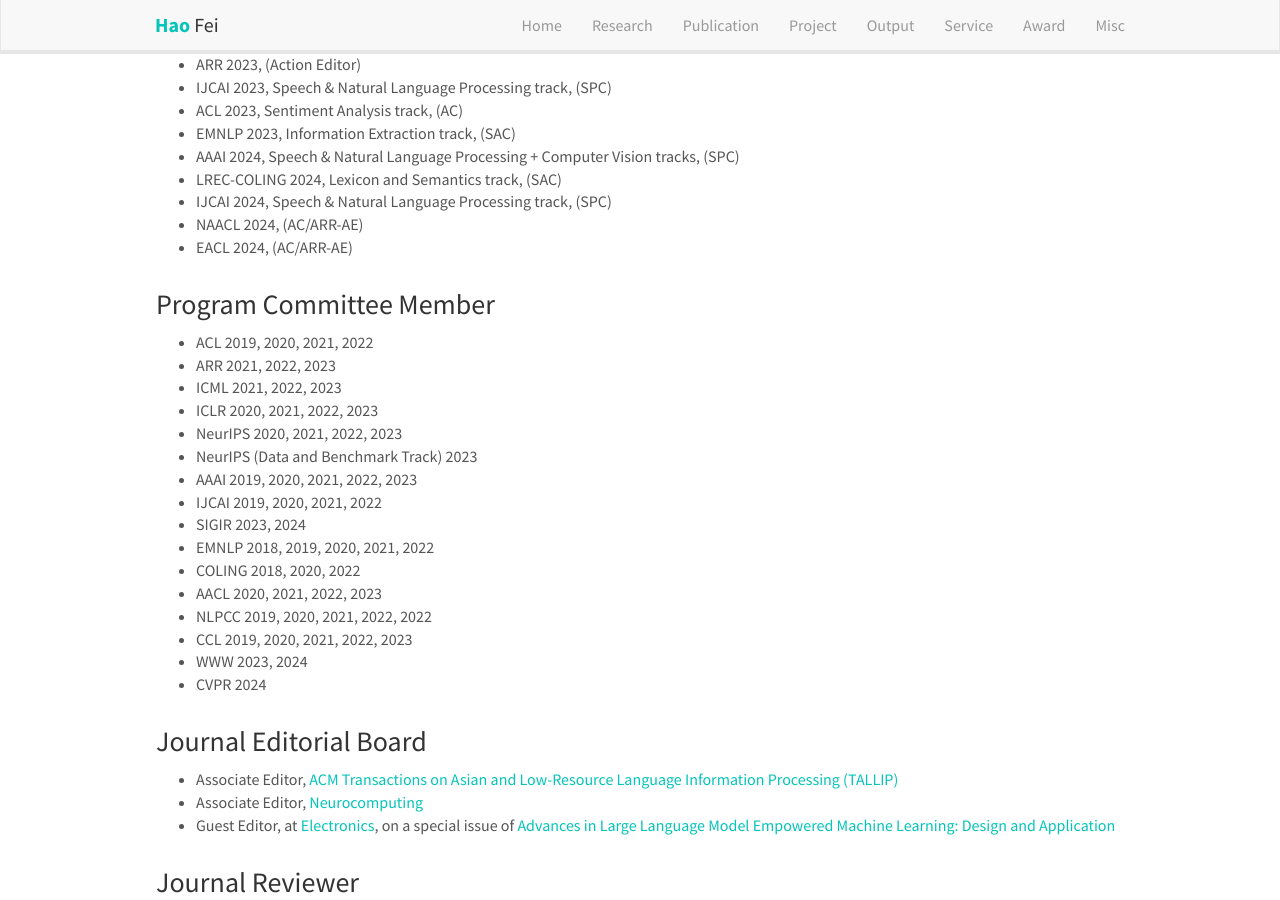
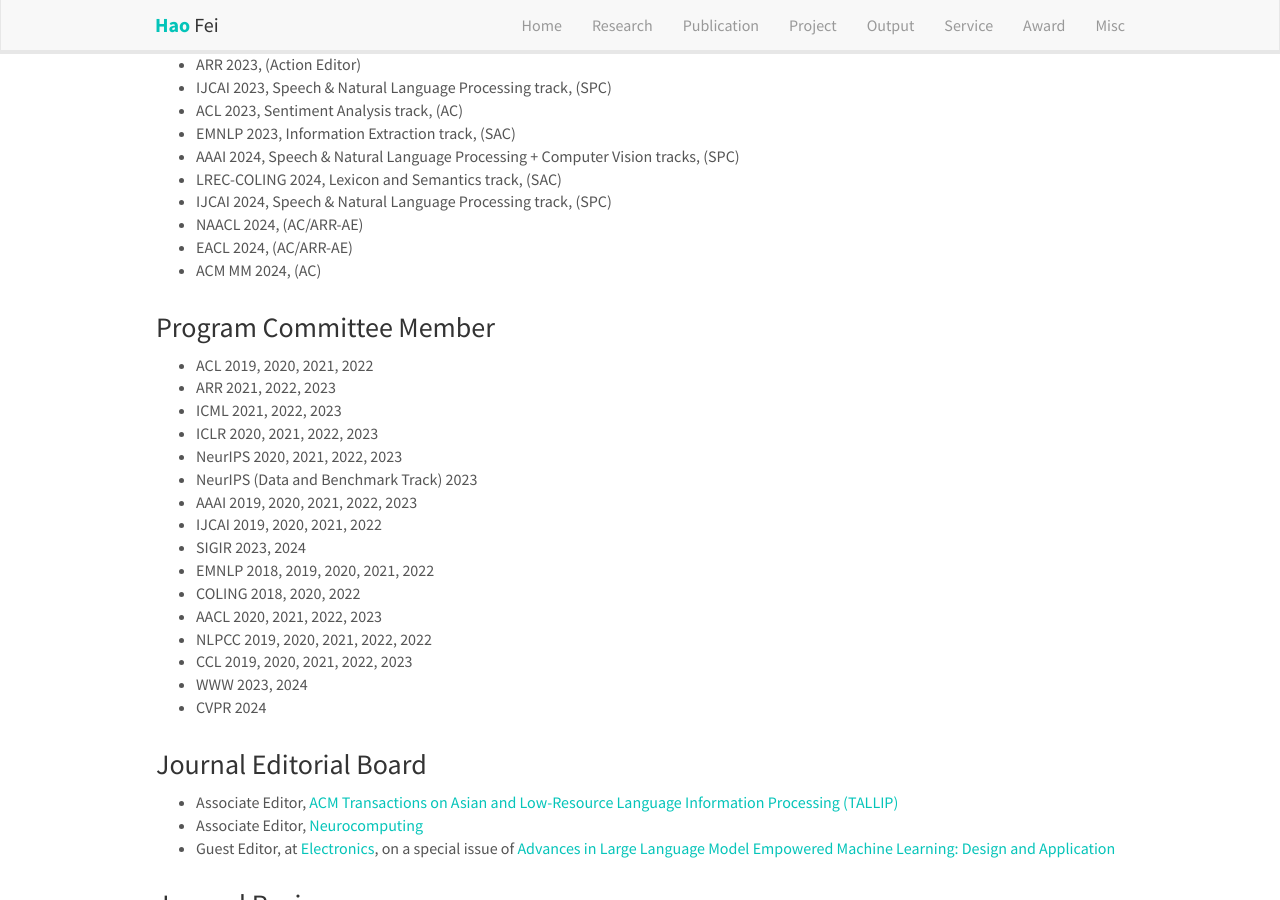
Before and after one commit to scofield7419/scofield7419.github.io, a Jekyll site: the page built from _pages/services.md, in a window 1280 px wide and 900 px high, scrolled down 438 px. Built offline with Jekyll 4.4.1, drawn with Linux system fonts in a browser that asks for light colours; nearby versions of some CDN libraries; comment, search, counter and statistics services are not loaded; a style sheet for code colours, icons or effects is not loaded.

Commit message:
Update services.md

```diff
--- a/_pages/services.md
+++ b/_pages/services.md
@@ -39,6 +39,7 @@
 - IJCAI 2024, Speech & Natural Language Processing track, (SPC)
 - NAACL 2024, (AC/ARR-AE)
 - EACL 2024, (AC/ARR-AE)
+- ACM MM 2024, (AC)
 
 
 <div style="margin-top: 30px"></div>
```
